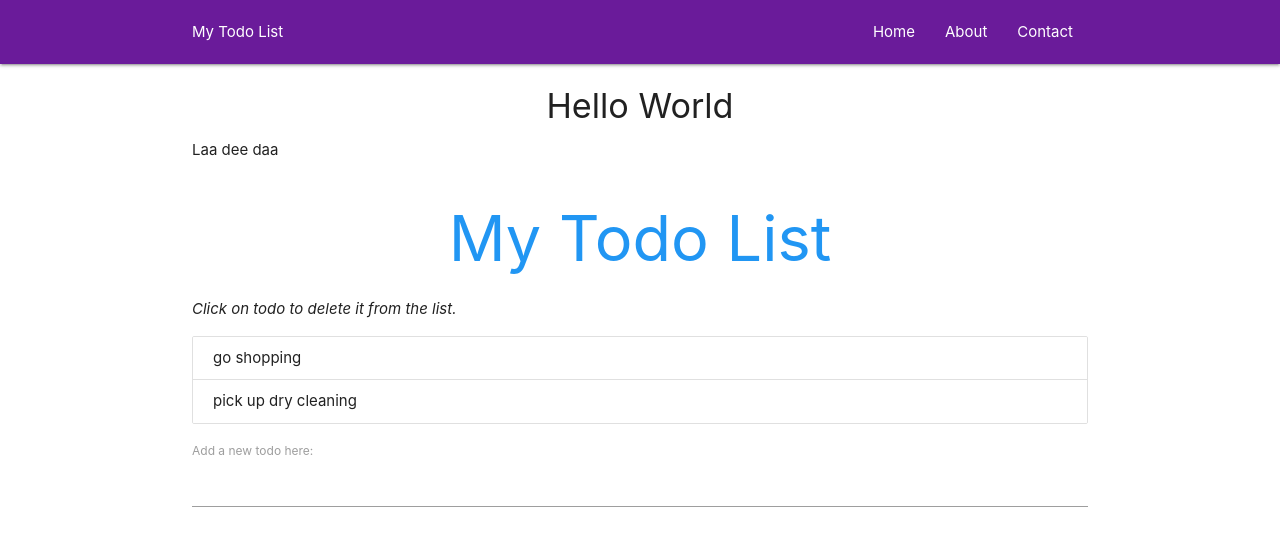
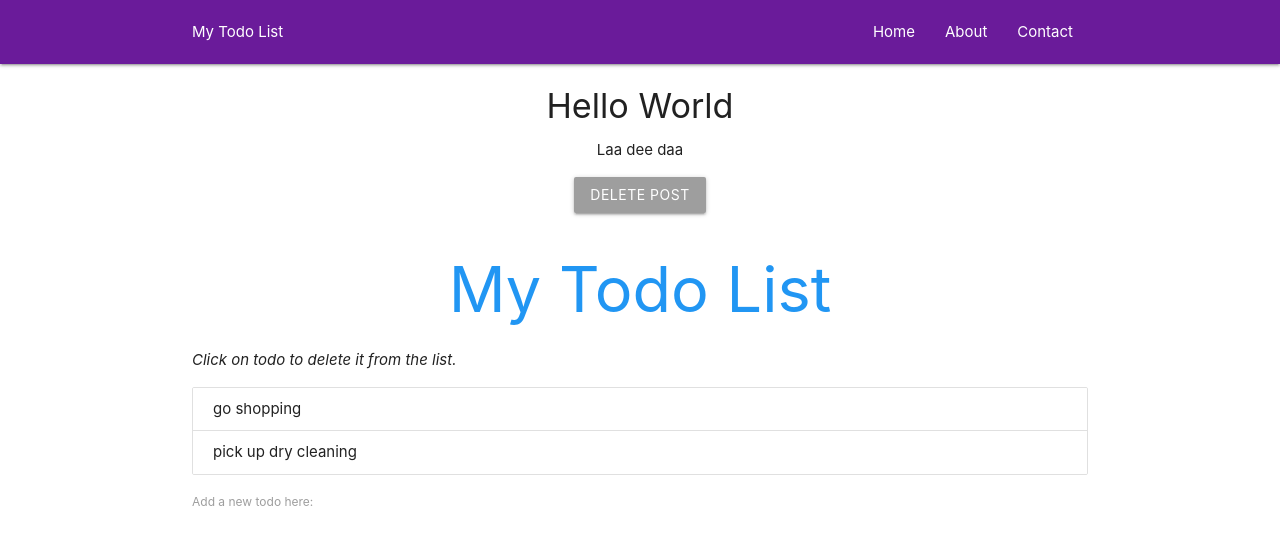
Before and after one commit to SilverBright/Todoapp, a React (Create React App) app: page /1 in a window 1280 px wide. Shown: the top 546 px of the page. Built offline with nearby package versions, Linux system fonts and the light colour scheme.

Commit message:
add actions folder and postActions for separation of concerns on post delete function

```diff
--- /dev/null
+++ b/src/actions/postActions.js
@@ -0,0 +1,7 @@
+export const deletePost = (id) => {
+  return {
+    type: 'DELETE_POST',
+    // id:id
+    id
+  }
+}
--- a/src/components/Post.js
+++ b/src/components/Post.js
@@ -1,8 +1,13 @@
 import React, { Component } from 'react';
 import { connect } from 'react-redux';
+import { deletePost } from '../actions/postActions';
 // import axios from 'axios';
 
 class Post extends Component {
+  handleClick = () => {
+    this.props.deletePost(this.props.post.id);
+    this.props.history.push('/home');
+  }
   // state = {
   //   post: null
   // }
@@ -18,10 +23,18 @@
   //     })
   // }
   render() {
+    console.log(this.props)
     const post = this.props.post ? (
       <div className="post">
-        <h4 className='center'>{this.props.post.title}</h4>
-        <p>{this.props.post.body}</p>
+        <h4 className="center">{this.props.post.title}</h4>
+        <p className="center">{this.props.post.body}</p>
+        <div>
+          <div className="center">
+          <button className="btn grey" onClick={this.handleClick}>
+            Delete Post
+          </button>
+        </div>
+      </div>
       </div>
     ) : (
       <div className="center">Loading post...</div>
@@ -44,4 +57,10 @@
   }
 }
 
-export default connect(mapStateToProps)(Post);
+const mapDispatchToProps = (dispatch) => {
+  return {
+    deletePost: (id) => { dispatch(deletePost(id)) }
+  }
+}
+
+export default connect(mapStateToProps, mapDispatchToProps)(Post);
--- a/src/reducers/rootReducer.js
+++ b/src/reducers/rootReducer.js
@@ -7,6 +7,16 @@
 }
 
 const rootReducer = (state = initState, action) => {
+  // console.log(action);
+  if (action.type === 'DELETE_POST') {
+    let newPosts = state.posts.filter(post => {
+      return action.id !== post.id
+    });
+    return {
+      ...state,
+      posts: newPosts
+    }
+  }
   return state;
 }
 
```
